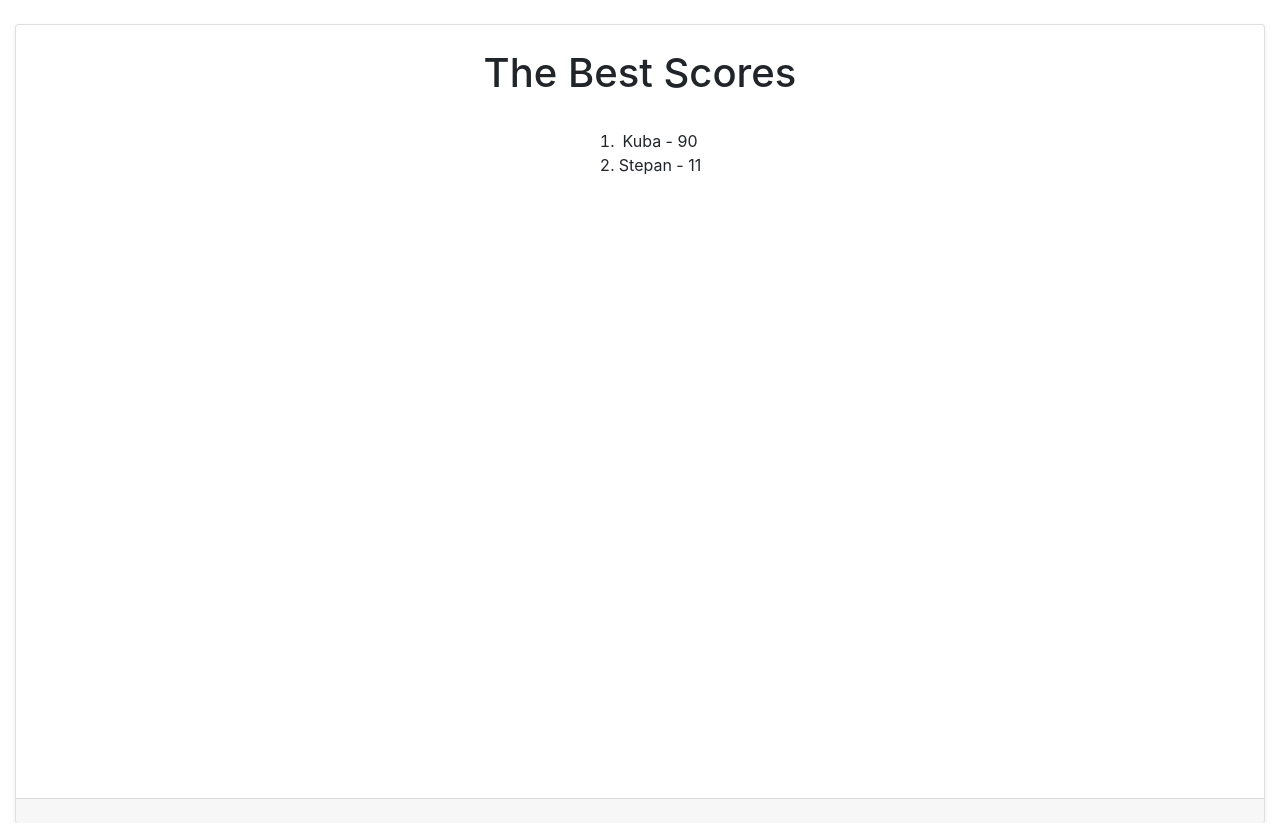
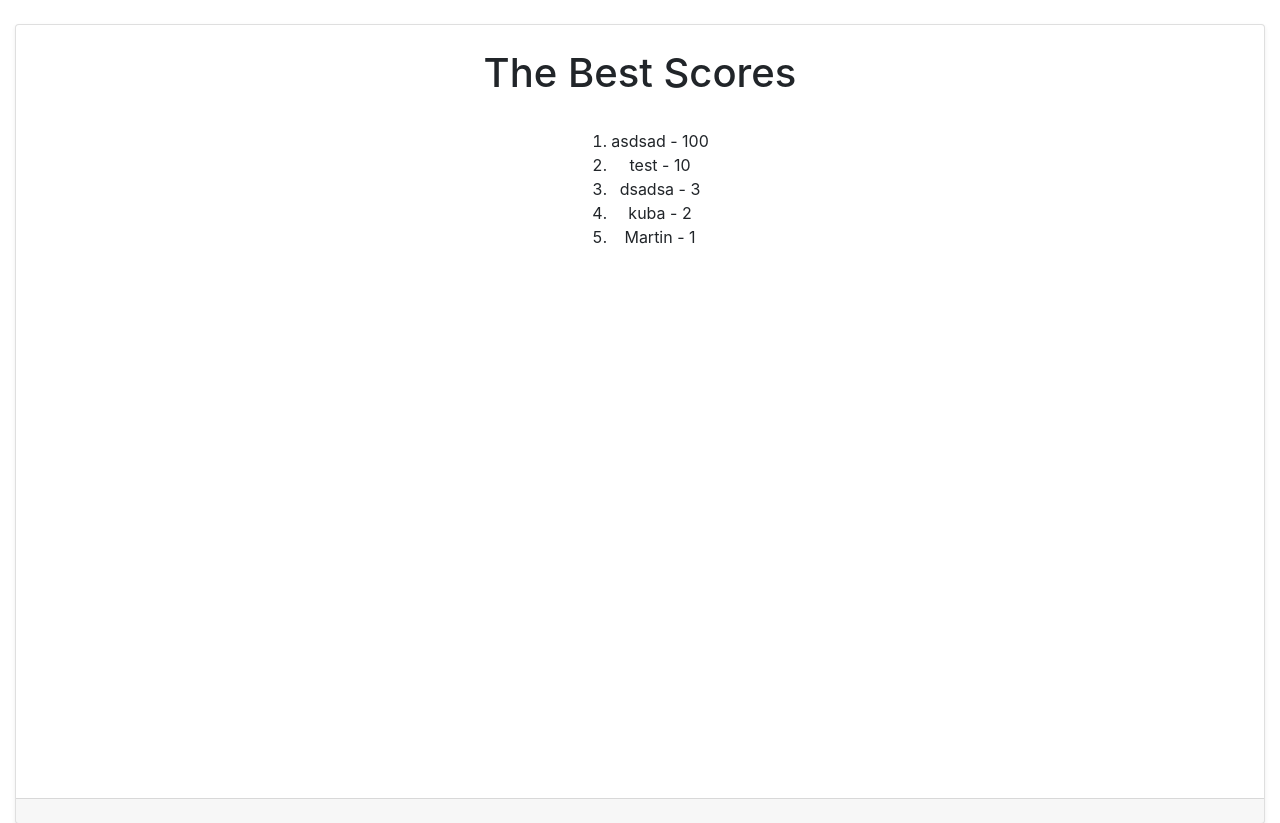
Before and after one commit to stepanzalis/cs425_fall18_hw03, a PHP site: page /pages/scores.php in a window 1280 px wide. Shown: the part 56-879 px from the top of the page. Run offline with PHP 8.4, Linux system fonts and the light colour scheme.

Commit message:
fixed sorting, added sorting fuction to another file

```diff
--- a/file.txt
+++ b/file.txt
@@ -1,2 +1,5 @@
-Stepan 11
-Kuba 90
+Martin 1
+asdsad 100
+kuba 2
+dsadsa 3
+test 10
--- a/file_functions.php
+++ b/file_functions.php
@@ -1,6 +1,10 @@
 <?php
 
-// Append text to file
+/**
+ * Append text to file
+ * @param name Player's name
+ * @param score Player's score
+ */
 function writeScoreToFile($name, $score)
 {
 
@@ -10,3 +14,33 @@ function writeScoreToFile($name, $score)
     $text = $name . " " . $score . "\n";
     fwrite($file, $text);
 }
+
+/** Get scores from text file
+ * @return array Sorted array of (names-score)
+ */
+function getScores()
+{
+    $filename = "../file.txt";
+    $array = array();
+
+    if (file_exists($filename)) {
+
+        $file = fopen($filename, "r");
+
+        try {
+            while (!feof($file)) {
+                // Load one complete line and put to [] to put double dot between
+                $line = fgets($file, 1024);
+                $line = explode(" ", $line);
+
+                $array[$line[0]] = isset($line[1]) ? $line[1] : 0;
+            }
+
+        } finally {
+            fclose($file);
+        }
+    }
+
+    arsort($array, SORT_NUMERIC);
+    return $array;
+}
--- a/pages/scores.php
+++ b/pages/scores.php
@@ -54,13 +54,20 @@
         <div class="card-title d-flex flex-column align-items-center card-body p-5">
             <h1 class="card-text center">The Best Scores</h1>
 
+            <?php require ("../file_functions.php"); ?>
             <?php $array = getScores(); ?>
 
-            <ol type="1">
-                <?php foreach ($array as $key => $value) { ?>
-                    <li> <?php echo $key . ' - ' . $value?></li>
-                <?php } ?>
-            </ol>
+            <?php if (!empty($array)) { ?>
+                <ol type="1">
+                    <?php foreach ($array as $key => $value) { ?>
+                        <?php if (!empty($key) or !empty($value)) { ?>
+                            <li> <?php echo $key . ' - ' . $value ?></li>
+                        <?php } ?>
+                    <?php } ?>
+                </ol>
+            <?php } else { ?>
+                <h4>No scores yet.</h4>
+            <?php } ?>
 
         </div>
         <div class="card-footer text-muted"></div>
@@ -70,40 +77,5 @@
 
 <?php require('includes/footer.php') ?>
 
-<?php
-
-function getScores()
-{
-    $filename = "../file.txt";
-    $array = array();
-
-    if (file_exists($filename)) {
-
-        $file = fopen($filename, "r");
-
-        try {
-            while (!feof($file)) {
-                // Load one complete line and put to [] to put double dot between
-                $line = fgets($file, 1024);
-                $line = explode(" ", $line);
-
-                $name = $line[0];
-                $score = $line[1];
-
-                $array[$name] = $score;
-            }
-
-        } finally {
-            fclose($file);
-        }
-    }
-
-    array_multisort($array, SORT_DESC, array_keys($array));
-    return $array;
-}
-
-?>
-
-
 </body>
 </html>
```
Also changed, not shown: index.php (+4 -6 lines).
